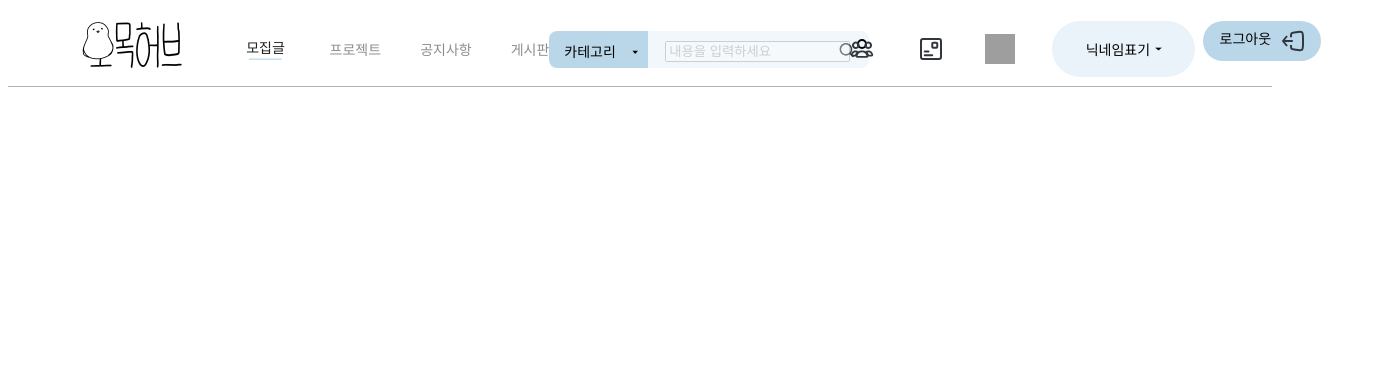
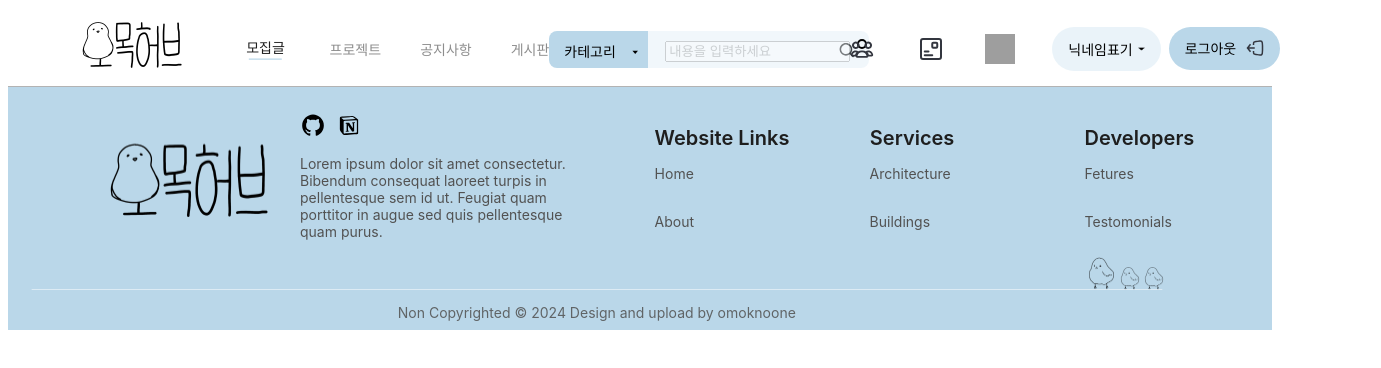
Before and after one commit to beyond-sw-camp/be04-3rd-OmokNoonE-OmokFront, a Vue app in the folder OmokFront/: page / in a window 1280 px wide. Shown: the top 368 px of the page, 1381 px wide, since content can reach past the window. Built offline with nearby package versions, Linux system fonts and the light colour scheme; grey boxes are pictures that could not be loaded.

Commit message:
[fix] Header, Footer 적용 후 수정

```diff
--- a/OmokFront/src/App.vue
+++ b/OmokFront/src/App.vue
@@ -1,9 +1,11 @@
 <script setup>
 import HeaderAll from './components/Header/HeaderAll.vue';
+import FooterAll from './components/Footer/FooterAll.vue';
 </script>
 
 <template>
     <HeaderAll/>
+    <FooterAll/>
 </template>
 
 <style scoped>
--- a/OmokFront/src/components/Footer/FooterAll.vue
+++ b/OmokFront/src/components/Footer/FooterAll.vue
@@ -1,7 +1,7 @@
 <template>
-    <div class="footer-all">
+    <footer class="footer-all">
         <FooterMain />
-    </div>
+    </footer>
 </template>
 
 <script setup>
--- a/OmokFront/src/components/Footer/FooterMain/FooterMain.vue
+++ b/OmokFront/src/components/Footer/FooterMain/FooterMain.vue
@@ -15,7 +15,7 @@ import Underbar from './Underbar/Underbar.vue';
     display: flex;
     flex-direction: column;
     width: 90%;
-    margin: 0 auto;
+    /* margin: 0 auto; */
     /* 가운데 정렬 */
     align-items: center;
     position: relative;
--- a/OmokFront/src/components/Header/HeaderMain/UserBar/UserMenu/UserMenu.vue
+++ b/OmokFront/src/components/Header/HeaderMain/UserBar/UserMenu/UserMenu.vue
@@ -26,12 +26,12 @@
 
 .frame-5 {
     display: flex;
-    width: 111px;
-    height: 40px;
+    width: fit-content;
+    height: fit-content;
     align-items: center;
     justify-content: center;
     gap: 5px;
-    padding: 8px 16px;
+    padding: 12px 16px;
     position: relative;
     background-color: #bad7e94c;
     border-radius: 28px;
@@ -58,8 +58,10 @@
 .frame-6 {
     display: inline-flex;
     align-items: flex-start;
+    width: fit-content;
+    height: fit-content;
     gap: 10px;
-    padding: 8px 16px;
+    padding: 12px 16px;
     position: relative;
     flex: 0 0 auto;
     background-color: #bad7e9;
@@ -68,8 +70,8 @@
 
 .text-wrapper-4 {
     position: relative;
-    width: 52px;
-    height: 24px;
+    width: fit-content;
+    height: fit-content;
     margin-top: -1px;
     font-family: "Outfit", Helvetica;
     font-weight: 400;
@@ -82,7 +84,7 @@
 
 .img-2 {
     position: relative;
-    width: 24px;
-    height: 24px;
+    width: 18px;
+    height: 18px;
 }
 </style>
```
Also changed, not shown: 1 other file (tests, documents, lock files or other folders).
